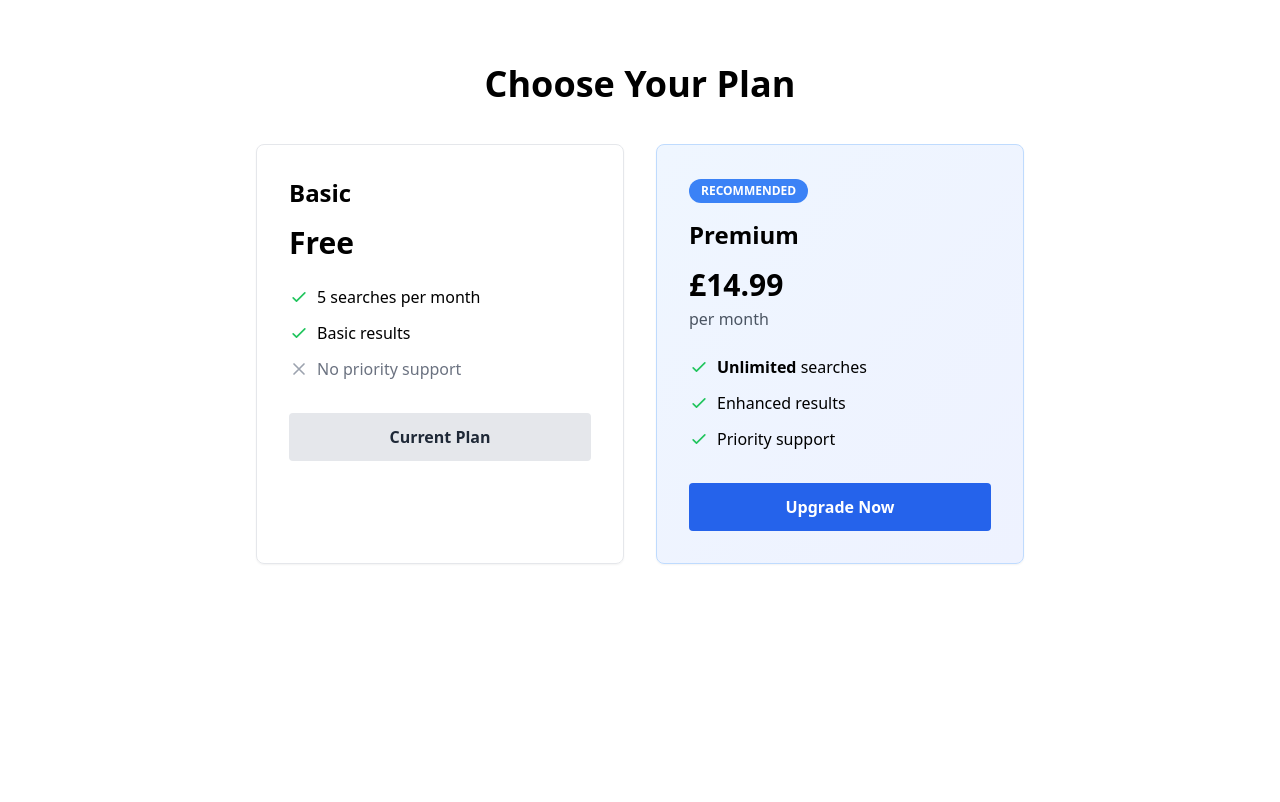
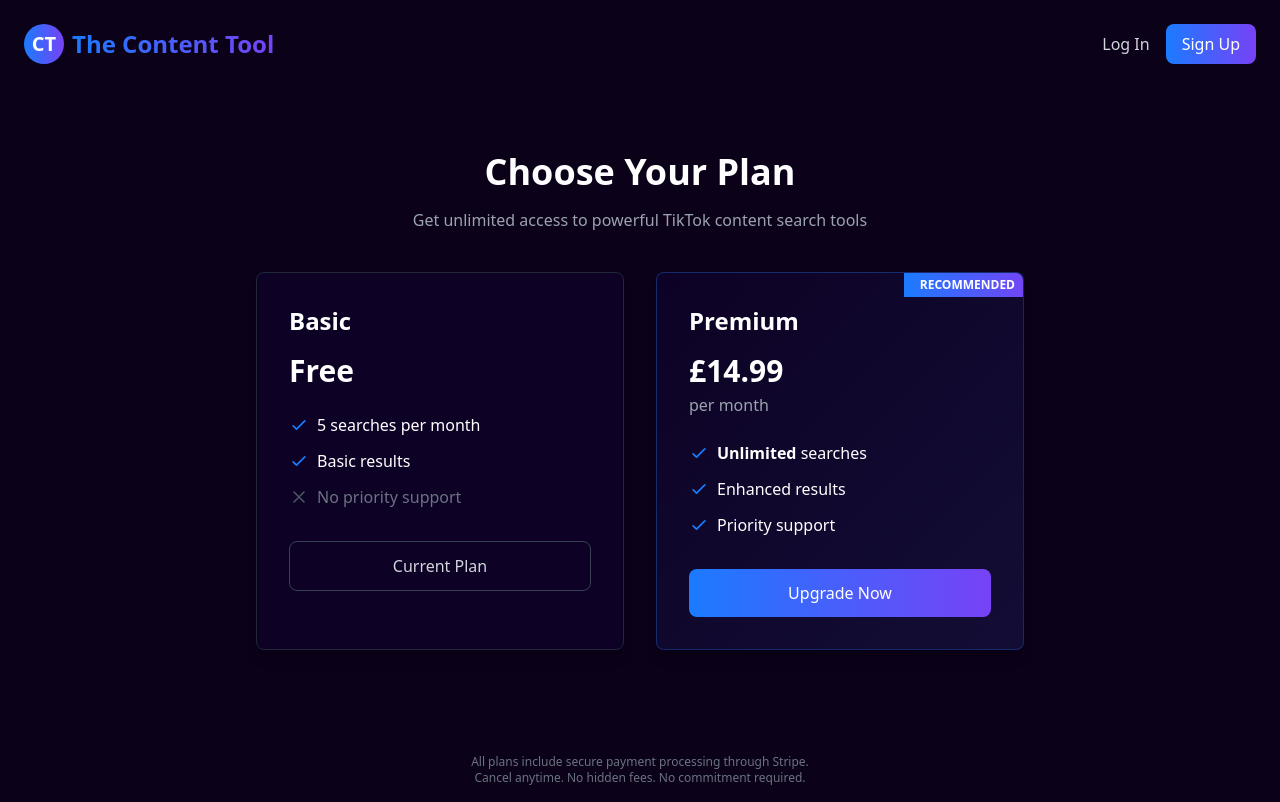
Before and after one commit to Crevista/Tiktok-affiliate-search, a Next.js app: page /pricing in a window 1280 px wide. Built offline with nearby package versions, Linux system fonts and the light colour scheme; no server answers.

Commit message:
Update page.js

```diff
--- a/app/pricing/page.js
+++ b/app/pricing/page.js
@@ -4,6 +4,7 @@ import { useState } from 'react';
 import { useRouter, useSearchParams } from 'next/navigation';
 import { getStripe } from '@/lib/stripe';
 import { useSession } from 'next-auth/react';
+import Link from 'next/link';
 
 export default function PricingPage() {
   const router = useRouter();
@@ -51,42 +52,81 @@ export default function PricingPage() {
   }
 
   return (
+    <div className="min-h-screen bg-[#0B0219] text-white">
+      {/* Navigation Bar */}
+      <nav className="flex justify-between items-center p-6">
+        <Link href="/" className="flex items-center">
+          <div className="w-10 h-10 mr-2 rounded-full bg-gradient-to-r from-[#1B7BFF] to-[#7742F6] flex items-center justify-center">
+            <span className="text-xl font-bold text-white">CT</span>
+          </div>
+          <span className="text-2xl font-bold bg-gradient-to-r from-[#1B7BFF] to-[#7742F6] text-transparent bg-clip-text">
+            The Content Tool
+          </span>
+        </Link>
+
+        <div className="flex items-center space-x-4">
+          {session ? (
+            <>
+              <Link href="/search" className="text-gray-300 hover:text-white transition">
+                Search
+              </Link>
+              <Link href="/account" className="text-gray-300 hover:text-white transition">
+                Account
+              </Link>
+            </>
+          ) : (
+            <>
+              <Link href="/login" className="text-gray-300 hover:text-white transition">
+                Log In
+              </Link>
+              <Link
+                href="/signup"
+                className="bg-gradient-to-r from-[#1B7BFF] to-[#7742F6] px-4 py-2 rounded-lg text-white hover:opacity-90 transition"
+              >
+                Sign Up
+              </Link>
+            </>
+          )}
+        </div>
+      </nav>
+
       <div className="max-w-5xl mx-auto py-16 px-4">
-      <h1 className="text-4xl font-bold text-center mb-10">Choose Your Plan</h1>
+        <h1 className="text-4xl font-bold text-center mb-4">Choose Your Plan</h1>
+        <p className="text-gray-400 text-center mb-10">Get unlimited access to powerful TikTok content search tools</p>
 
         {canceled && (
-        <div className="bg-yellow-100 border-l-4 border-yellow-500 text-yellow-700 p-4 mb-8" role="alert">
+          <div className="bg-red-900/20 border-l-4 border-red-500 text-red-400 p-4 mb-8 rounded" role="alert">
             <p>Payment canceled. You have not been charged.</p>
           </div>
         )}
 
         <div className="grid md:grid-cols-2 gap-8 max-w-3xl mx-auto">
           {/* Free Plan */}
-        <div className="border rounded-lg p-8 shadow-sm">
+          <div className="border border-gray-800 rounded-lg p-8 bg-[#0D0225] shadow-lg">
             <h2 className="text-2xl font-bold mb-4">Basic</h2>
             <p className="text-3xl font-bold mb-6">Free</p>
             <ul className="space-y-3 mb-8">
               <li className="flex items-center">
-              <svg className="h-5 w-5 text-green-500 mr-2" fill="none" stroke="currentColor" viewBox="0 0 24 24">
+                <svg className="h-5 w-5 text-[#1B7BFF] mr-2" fill="none" stroke="currentColor" viewBox="0 0 24 24">
                   <path strokeLinecap="round" strokeLinejoin="round" strokeWidth="2" d="M5 13l4 4L19 7"></path>
                 </svg>
                 <span>5 searches per month</span>
               </li>
               <li className="flex items-center">
-              <svg className="h-5 w-5 text-green-500 mr-2" fill="none" stroke="currentColor" viewBox="0 0 24 24">
+                <svg className="h-5 w-5 text-[#1B7BFF] mr-2" fill="none" stroke="currentColor" viewBox="0 0 24 24">
                   <path strokeLinecap="round" strokeLinejoin="round" strokeWidth="2" d="M5 13l4 4L19 7"></path>
                 </svg>
                 <span>Basic results</span>
               </li>
               <li className="flex items-center text-gray-500">
-              <svg className="h-5 w-5 text-gray-400 mr-2" fill="none" stroke="currentColor" viewBox="0 0 24 24">
+                <svg className="h-5 w-5 text-gray-600 mr-2" fill="none" stroke="currentColor" viewBox="0 0 24 24">
                   <path strokeLinecap="round" strokeLinejoin="round" strokeWidth="2" d="M6 18L18 6M6 6l12 12"></path>
                 </svg>
                 <span>No priority support</span>
               </li>
             </ul>
             <button
-            className="w-full bg-gray-200 hover:bg-gray-300 text-gray-800 font-bold py-3 px-4 rounded transition duration-150 ease-in-out"
+              className="w-full p-3 border border-gray-700 text-gray-300 rounded-lg hover:bg-gray-800 transition"
               onClick={() => router.push('/search')}
             >
               Current Plan
@@ -94,35 +134,37 @@ export default function PricingPage() {
           </div>
 
           {/* Premium Plan */}
-        <div className="border rounded-lg p-8 shadow-sm bg-gradient-to-br from-blue-50 to-indigo-50 border-blue-200">
-          <div className="bg-blue-500 text-white text-xs font-bold uppercase px-3 py-1 rounded-full inline-block mb-4">
+          <div className="border border-[#1B7BFF]/30 rounded-lg p-8 bg-gradient-to-br from-[#0D0225] to-[#130D35] shadow-lg relative overflow-hidden">
+            <div className="absolute top-0 right-0">
+              <div className="bg-gradient-to-r from-[#1B7BFF] to-[#7742F6] text-xs font-bold uppercase px-4 py-1 transform rotate-0 translate-x-2 -translate-y-0">
                 Recommended
+              </div>
             </div>
             <h2 className="text-2xl font-bold mb-4">Premium</h2>
             <p className="text-3xl font-bold mb-1">£14.99</p>
-          <p className="text-gray-600 mb-6">per month</p>
+            <p className="text-gray-400 mb-6">per month</p>
             <ul className="space-y-3 mb-8">
               <li className="flex items-center">
-              <svg className="h-5 w-5 text-green-500 mr-2" fill="none" stroke="currentColor" viewBox="0 0 24 24">
+                <svg className="h-5 w-5 text-[#1B7BFF] mr-2" fill="none" stroke="currentColor" viewBox="0 0 24 24">
                   <path strokeLinecap="round" strokeLinejoin="round" strokeWidth="2" d="M5 13l4 4L19 7"></path>
                 </svg>
                 <span><strong>Unlimited</strong> searches</span>
               </li>
               <li className="flex items-center">
-              <svg className="h-5 w-5 text-green-500 mr-2" fill="none" stroke="currentColor" viewBox="0 0 24 24">
+                <svg className="h-5 w-5 text-[#1B7BFF] mr-2" fill="none" stroke="currentColor" viewBox="0 0 24 24">
                   <path strokeLinecap="round" strokeLinejoin="round" strokeWidth="2" d="M5 13l4 4L19 7"></path>
                 </svg>
                 <span>Enhanced results</span>
               </li>
               <li className="flex items-center">
-              <svg className="h-5 w-5 text-green-500 mr-2" fill="none" stroke="currentColor" viewBox="0 0 24 24">
+                <svg className="h-5 w-5 text-[#1B7BFF] mr-2" fill="none" stroke="currentColor" viewBox="0 0 24 24">
                   <path strokeLinecap="round" strokeLinejoin="round" strokeWidth="2" d="M5 13l4 4L19 7"></path>
                 </svg>
                 <span>Priority support</span>
               </li>
             </ul>
             <button
-            className={`w-full bg-blue-600 hover:bg-blue-700 text-white font-bold py-3 px-4 rounded transition duration-150 ease-in-out ${loading ? 'opacity-75 cursor-not-allowed' : ''}`}
+              className={`w-full p-3 bg-gradient-to-r from-[#1B7BFF] to-[#7742F6] text-white rounded-lg hover:opacity-90 transition ${loading ? 'opacity-75 cursor-not-allowed' : ''}`}
               onClick={handleCheckout}
               disabled={loading}
             >
@@ -131,5 +173,11 @@ export default function PricingPage() {
           </div>
         </div>
       </div>
+
+      <div className="max-w-3xl mx-auto mt-6 p-4 text-center text-xs text-gray-500">
+        <p>All plans include secure payment processing through Stripe.</p>
+        <p>Cancel anytime. No hidden fees. No commitment required.</p>
+      </div>
+    </div>
   );
 }
```
Lines whose indentation alone changed are shown as unchanged.
